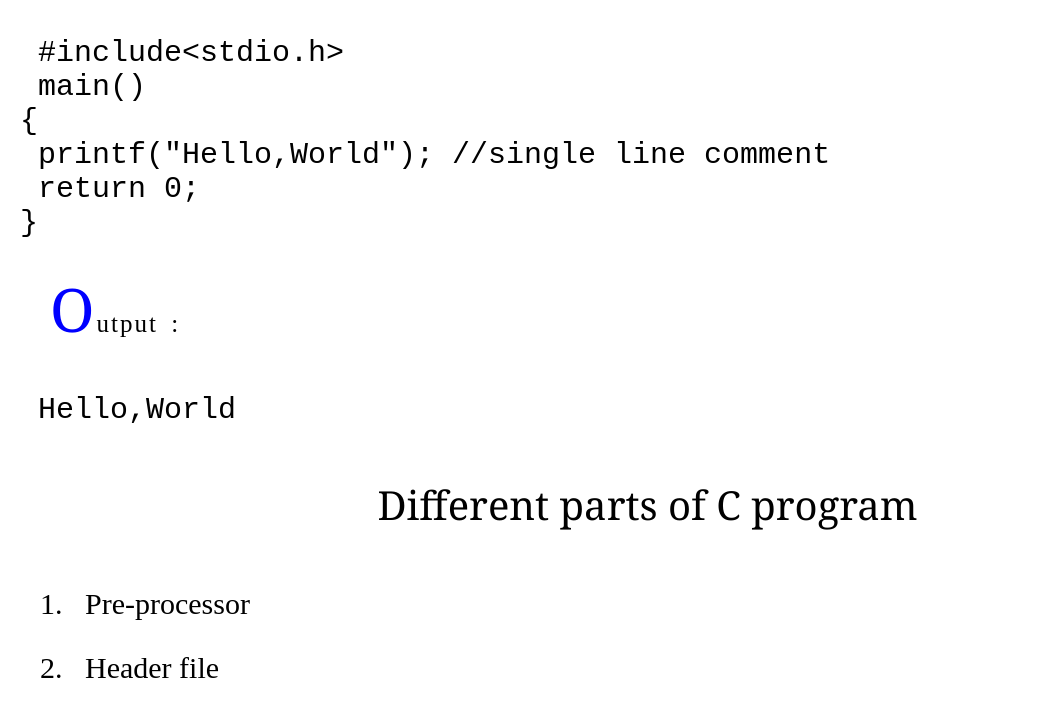
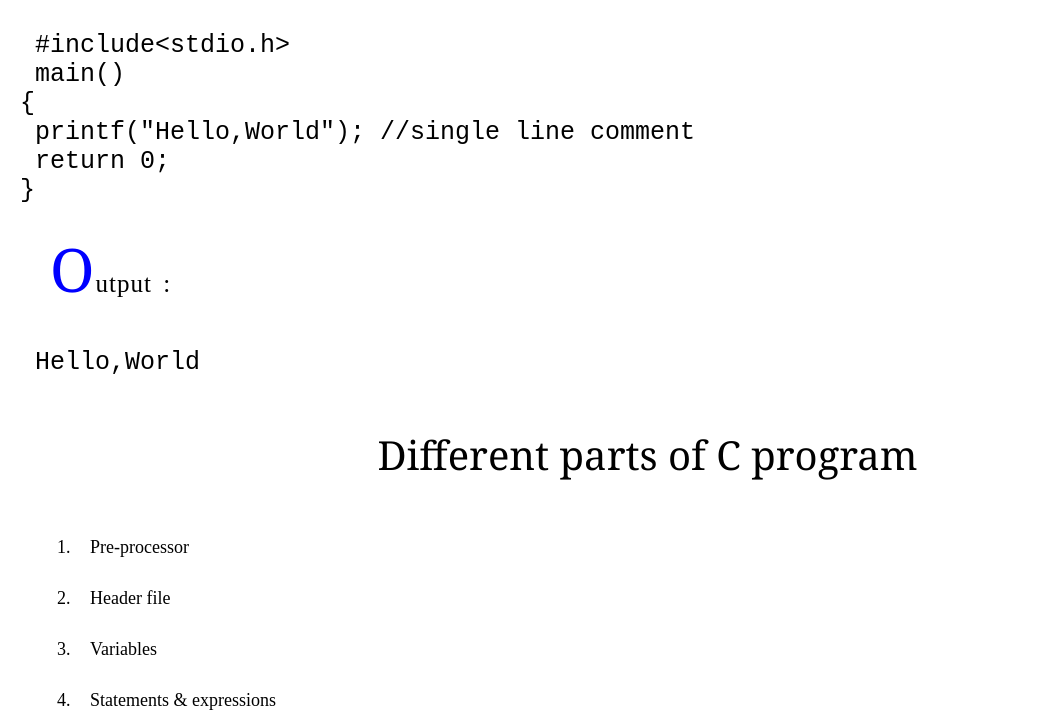
Before and after one commit to RJ81881/CODIN, a plain HTML site: page index3.html in a window 1280 px wide. Shown: the part 289-1001 px from the top of the page, without its empty margins (0-1039 px from the left). Drawn offline with Linux system fonts and the light colour scheme.

Commit message:
index3.html

```diff
--- a/index3.html
+++ b/index3.html
@@ -108,10 +108,10 @@
 		   }
 		.F1 ol{
 			   padding:25px;
-			   margin-left:25px;
+			   margin-left:30px;
 			   }
 		.F1 ol li{
-				   font-size:30px;
+				   font-size:18px;
 				   padding:15px;
 				   }
 		.F1{
@@ -125,15 +125,15 @@
 					   height:auto;  padding:10px 5px 10px 20px;
 		}
 		.F1 p , .F2 p{
-			font-size: 25px;
-			word-spacing:5px;
-			letter-spacing:2px;
+			font-size: 18px;
+			word-spacing:4px;
+			letter-spacing:1px;
 			line-height:30px;
 			padding:20px;
 			font-family:serif;
 			margin-left:10px;
 		}
-		.F1 code{ font-size:30px;}
+		.F1 code{ font-size:25px;}
 		.F1 p:first-letter , .F2 p:first-letter{  font-size:60px; color:blue; font-family:Georgia; }
 
 
```
